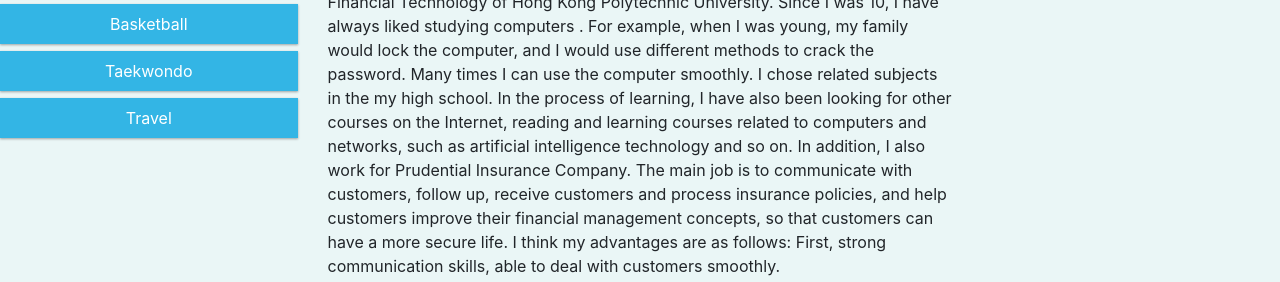
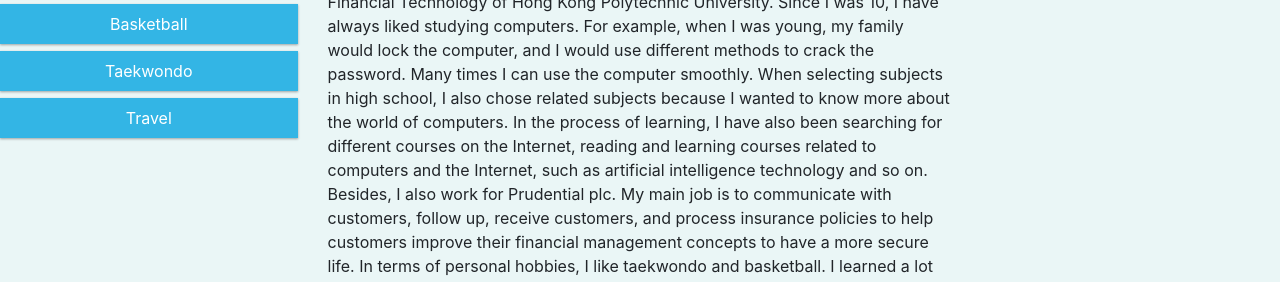
Before and after one commit to JackLamLam/hkpu_comp3421_midproject_2003312D, a plain HTML site: page index.html in a window 1280 px wide. Shown: the part 285-567 px from the top of the page. Drawn offline with nearby package versions, Linux system fonts and the light colour scheme.

Commit message:
Text modify

```diff
--- a/index.html
+++ b/index.html
@@ -35,11 +35,13 @@
     <h1>Self-Introduction</h1>
     <p>I am Lam Shu Yu, born in 1998, and I am currently studying in the third year of the Financial Technology of Hong Kong Polytechnic University.
 
-    Since I was 10, I have always liked studying computers . For example, when I was young, my family would lock the computer, and I would use different methods to crack the password. Many times I can use the computer smoothly.  I chose related subjects in the my high school.  In the process of learning, I have also been looking for other courses on the Internet, reading and learning courses related to computers and networks, such as artificial intelligence technology and so on.
+Since I was 10, I have always liked studying computers. For example, when I was young, my family would lock the computer, and I would use different methods to crack the password. Many times I can use the computer smoothly. When selecting subjects in high school, I also chose related subjects because I wanted to know more about the world of computers. In the process of learning, I have also been searching for different courses on the Internet, reading and learning courses related to computers and the Internet, such as artificial intelligence technology and so on.
 
-    In addition, I also work for Prudential Insurance Company. The main job is to communicate with customers, follow up, receive customers and process insurance policies, and help customers improve their financial management concepts, so that customers can have a more secure life.
+Besides, I also work for Prudential plc. My main job is to communicate with customers, follow up, receive customers, and process insurance policies to help customers improve their financial management concepts to have a more secure life.
 
-    I think my advantages are as follows: First, strong communication skills, able to deal with customers smoothly.</p>
+In terms of personal hobbies, I like taekwondo and basketball. I learned a lot from it, learned how to be polite and respect the old and caring for the child, learned to be patient, and stick to my bottom line.
+
+I think my advantages are as follows: First, strong communication skills, able to deal with customers smoothly. Second, he is good at teamwork and has a strong ability to withstand pressure.</p>
     <h2>Education</h2>
     <table>
     </table>
```
Also changed, not shown: 2 other files.
